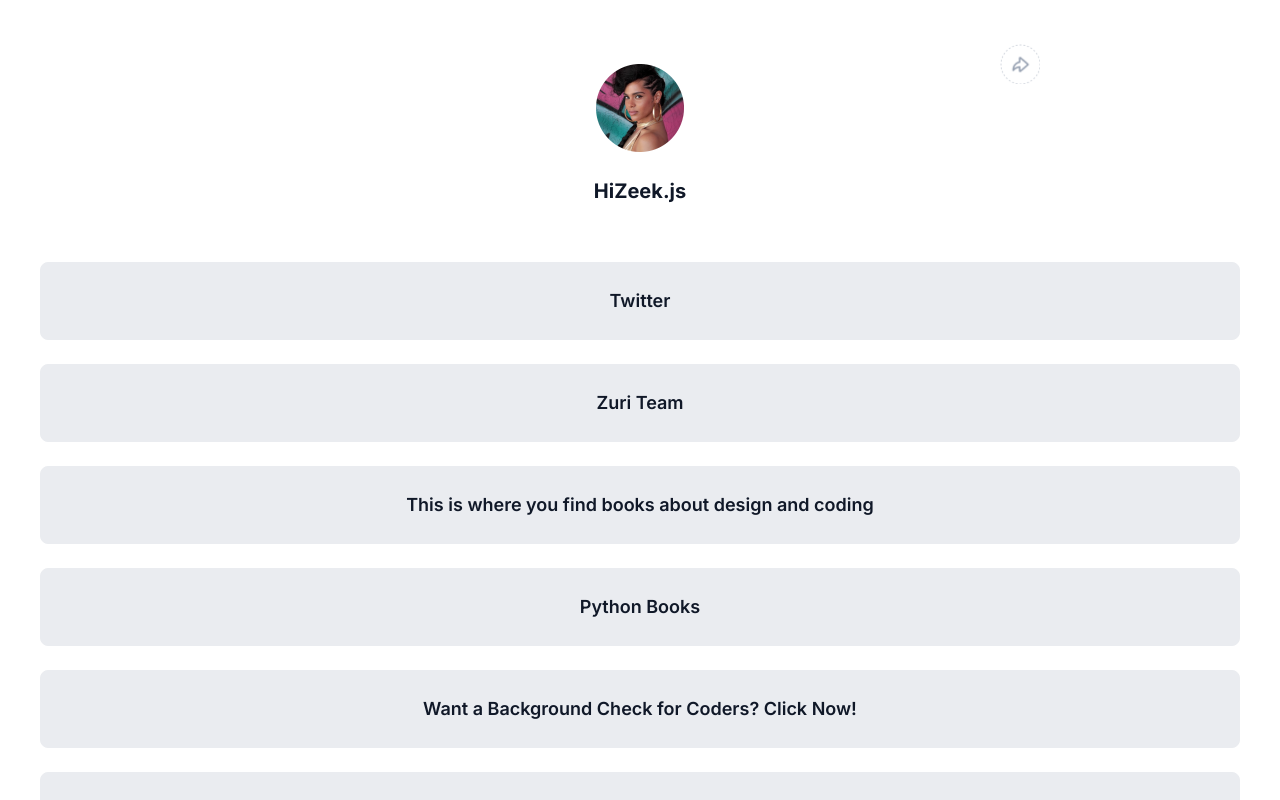
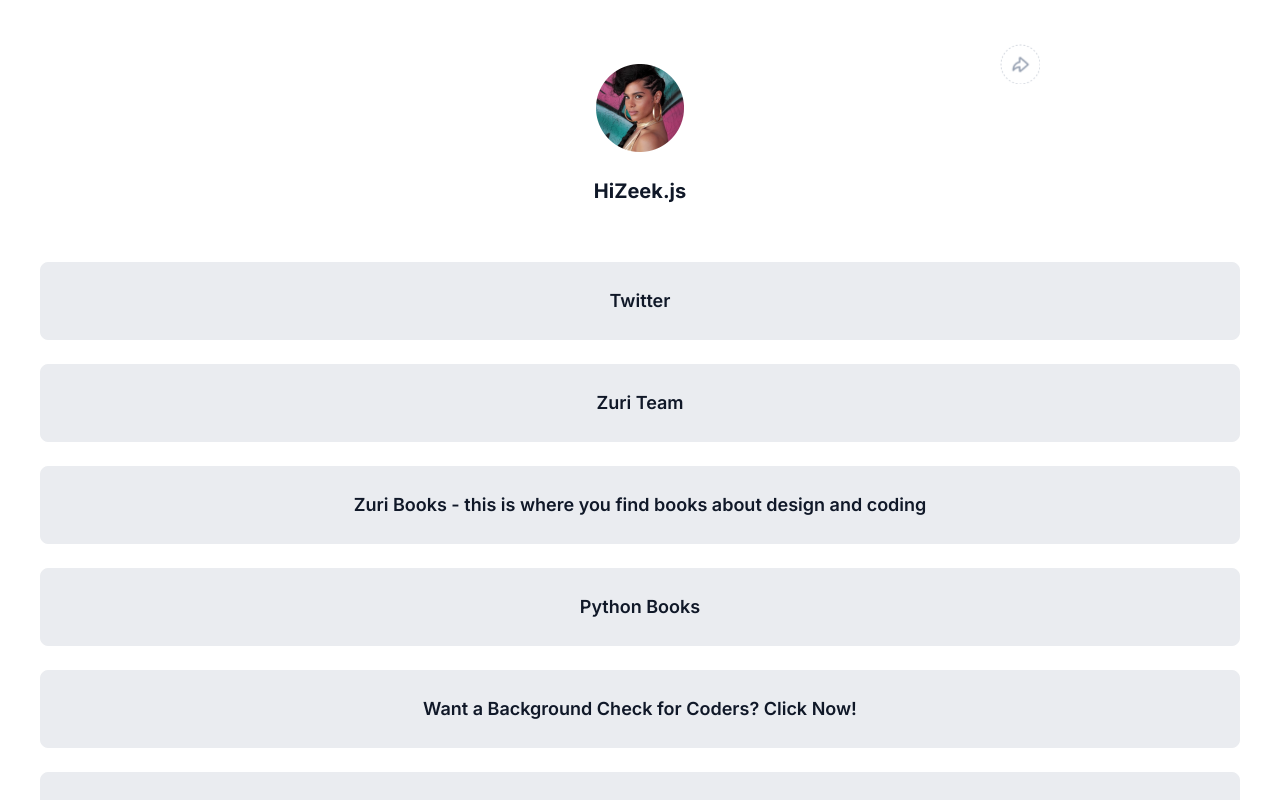
Before and after one commit to HiZeek/Linktree, a React (Create React App) app: page / in a window 1280 px wide. Shown: the top 800 px of the page. Built offline with nearby package versions, Linux system fonts and the light colour scheme.

Commit message:
name change

```diff
--- a/src/components/layout/Button.js
+++ b/src/components/layout/Button.js
@@ -16,7 +16,7 @@
     {
       id: "books",
       path: "http://books.zuri.team/",
-      name: "This is where you find books about design and coding",
+      name: "Zuri Books - this is where you find books about design and coding",
     },
     {
       id: "book__python",
```
